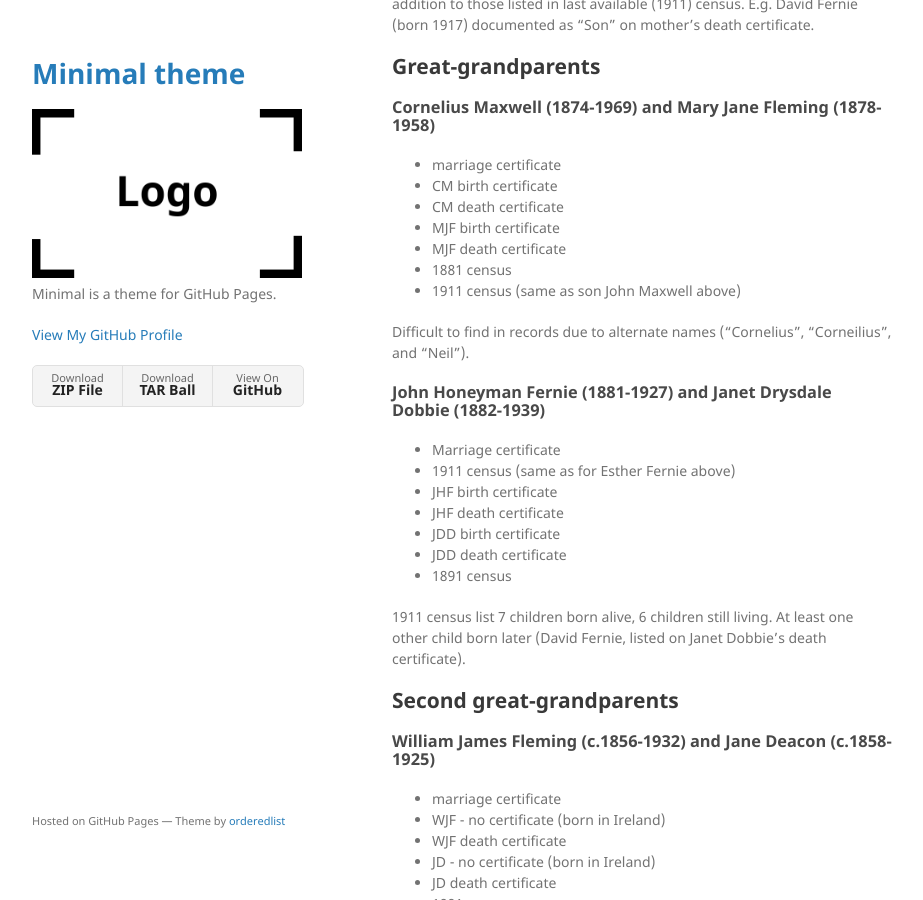
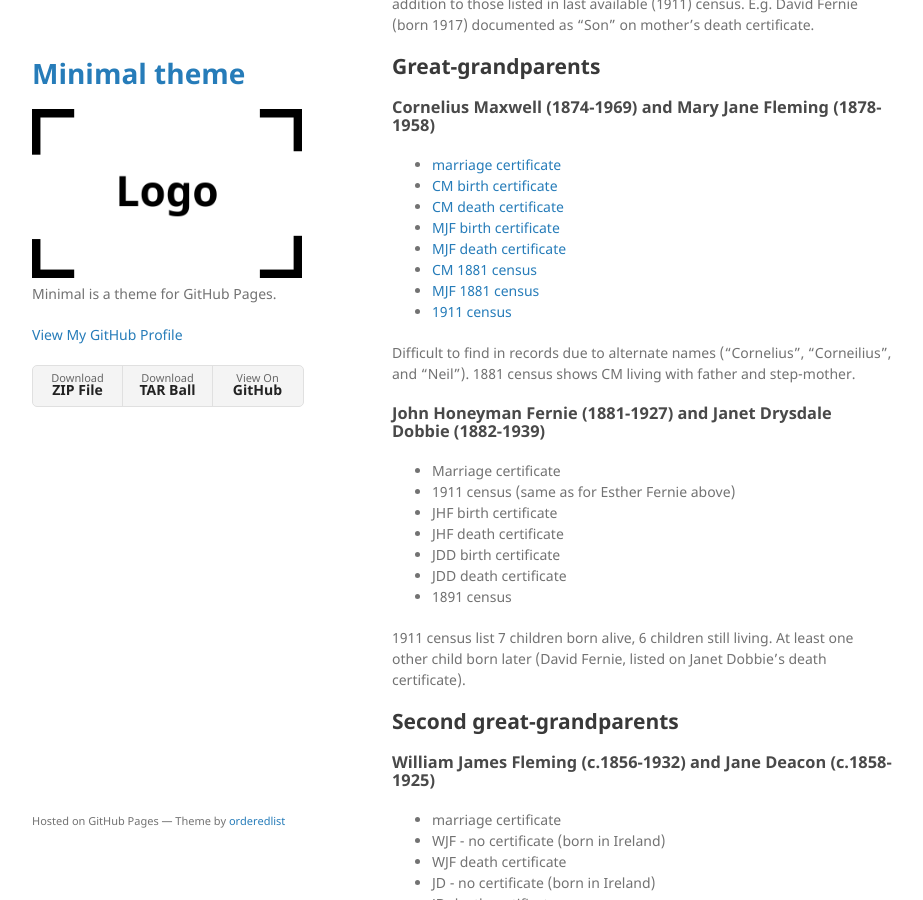
Before and after one commit to rfj1961/rfj1961.github.io, a Jekyll site: the page built from jfm1933.md, in a window 1280 px wide and 900 px high, scrolled down 385 px. Shown: the whole window, without its empty margins (178-1101 px from the left). Built offline with Jekyll 4.4.1, drawn with Linux system fonts in a browser that asks for light colours; our own code applies the rules of GitHub Pages for plain Markdown files.

Commit message:
great-grandparents01

```diff
--- a/jfm1933.md
+++ b/jfm1933.md
@@ -20,15 +20,16 @@ Many Fernies were born in Kinross 1900-1927. Likely more siblings in addition to
 ## Great-grandparents
 
 ### Cornelius Maxwell (1874-1969) and Mary Jane Fleming (1878-1958)
-- marriage certificate
-- CM birth certificate
-- CM death certificate
-- MJF birth certificate
-- MJF death certificate
-- 1881 census
-- 1911 census (same as son John Maxwell above)
+- [marriage certificate](1898_marriage_cornelius_maxwell_mary_jane_fleming.pdf)
+- [CM birth certificate](1874_birth_cornelius_maxwell.pdf)
+- [CM death certificate](1969_death_cornelius_maxwell.pdf)
+- [MJF birth certificate](1878_birth_mary_jane_fleming.pdf)
+- [MJF death certificate](1958_death_mary_jane_fleming.pdf)
+- [CM 1881 census](1881_census_john_maxwell_martha_delaney.pdf)
+- [MJF 1881 census](1881_census_fleming_family.pdf)
+- [1911 census](1911_census_john_maxwell.pdf)
 
-Difficult to find in records due to alternate names ("Cornelius", "Corneilius", and "Neil").
+Difficult to find in records due to alternate names ("Cornelius", "Corneilius", and "Neil"). 1881 census shows CM living with father and step-mother.
 
 ### John Honeyman Fernie (1881-1927) and Janet Drysdale Dobbie (1882-1939)
 - Marriage certificate
```
Also changed, not shown: 7 other files.
